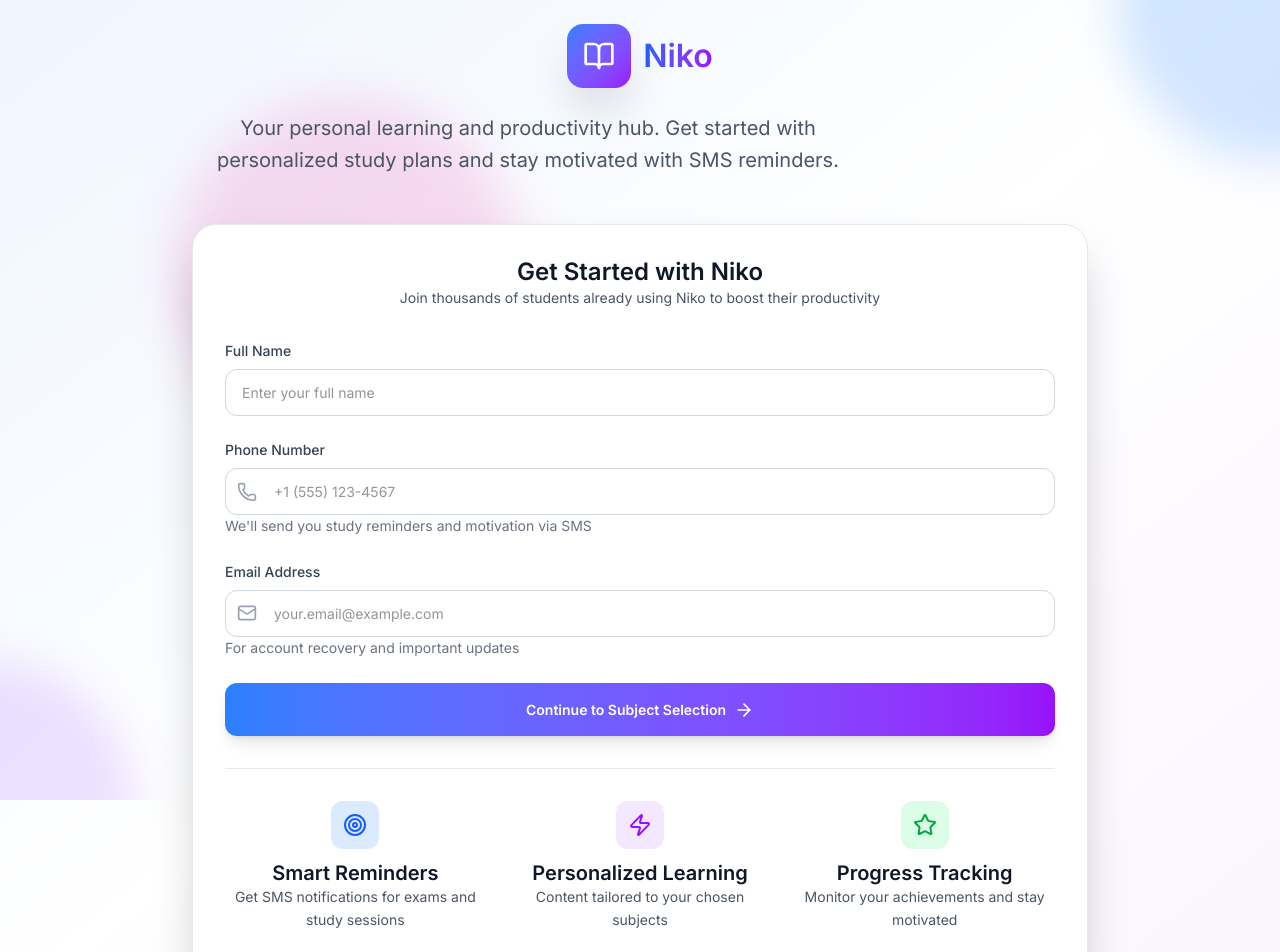
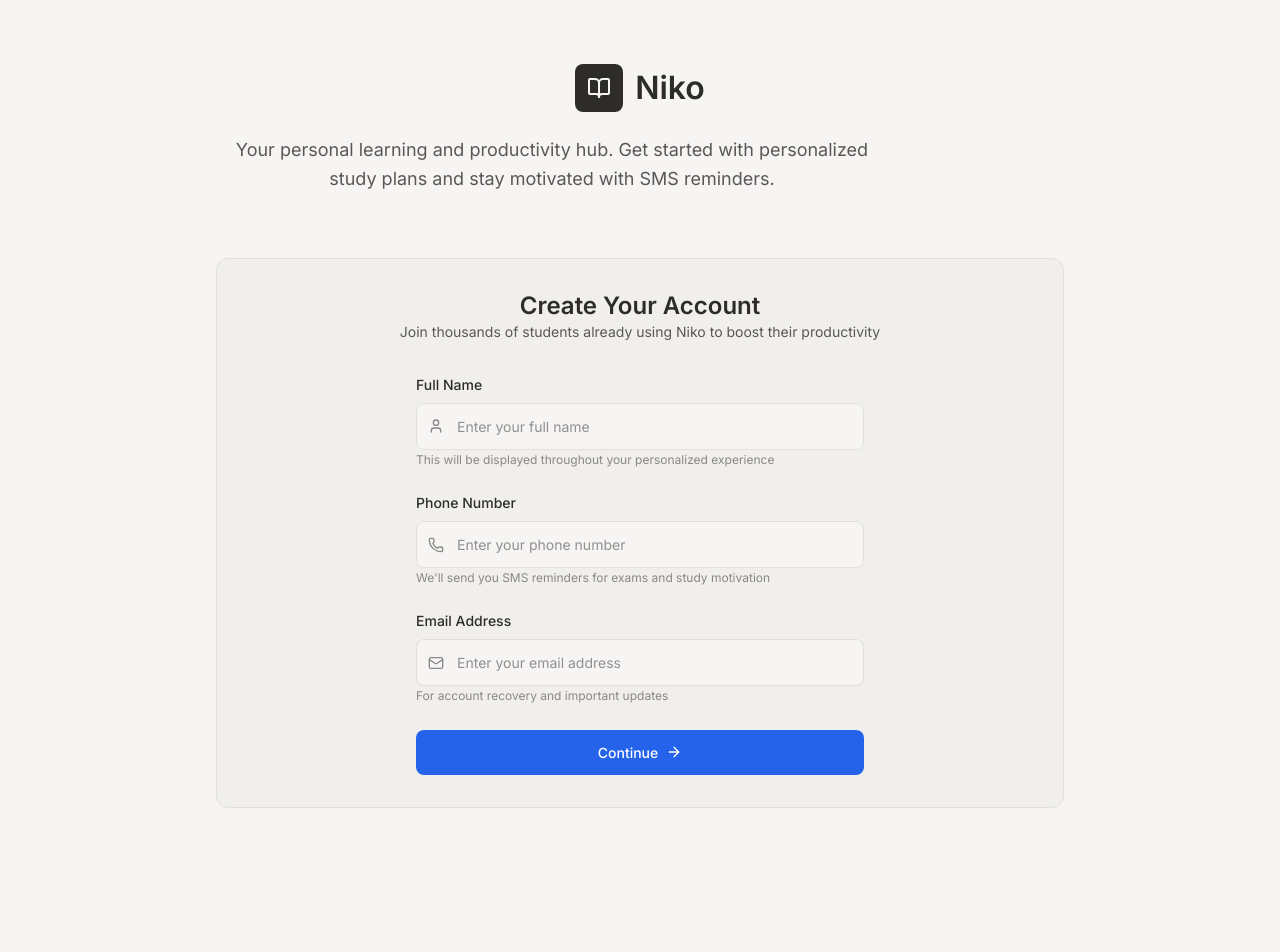
Before and after one commit to rojehrg/Niko, a Next.js app: page / in a window 1280 px wide. Shown: the top 952 px of the page. After the commit the page ends 872 px from the top, so only its background shows below. Built offline with nearby package versions, Linux system fonts and the light colour scheme.

Commit message:
✨ Complete personalized authentication system with expanded subject selection and emoji fixes

```diff
--- a/src/app/(app)/dashboard/page.tsx
+++ b/src/app/(app)/dashboard/page.tsx
@@ -1,6 +1,6 @@
 "use client";
 
-import { useEffect } from "react";
+import { useEffect, useState } from "react";
 import Link from "next/link";
 import { BookOpen, Briefcase, StickyNote, Calendar } from "lucide-react";
 import { useFlashcardStore } from "@/lib/stores/flashcard-store";
@@ -14,6 +14,9 @@ export default function DashboardPage() {
   const { notes, fetchNotes } = useNotesStore();
   const { jobs, fetchJobs } = useJobsStore();
   const { exams, fetchExams } = useExamsStore();
+
+  // Get user data for personalization
+  const [userData, setUserData] = useState<{ name: string; phone: string; email: string } | null>(null);
 
   // Calculate job stats manually since getStats might not exist
   const jobStats = {
@@ -41,18 +44,38 @@ export default function DashboardPage() {
     };
 
     fetchData();
+
+    // Get user data from localStorage
+    const storedUserData = localStorage.getItem('userData');
+    if (storedUserData) {
+      setUserData(JSON.parse(storedUserData));
+    }
   }, [fetchNotes, fetchFlashcards, fetchSets, fetchJobs, fetchExams]);
 
   return (
     <div className="min-h-screen p-6 max-w-7xl mx-auto">
       {/* Modern Header */}
-      <div className="mb-8">
-        <h1 className="text-4xl font-bold text-[var(--foreground)] tracking-tight mb-3">
-          Welcome back, Niko
-        </h1>
-        <p className="text-lg text-[var(--foreground-secondary)] font-medium">
-          Your personal learning and productivity hub
-        </p>
+      <div className="mb-8 flex items-center justify-between">
+        <div>
+          <h1 className="text-4xl font-bold text-[var(--foreground)] tracking-tight mb-3">
+            Welcome back, {userData?.name || 'Niko'}! 👋
+          </h1>
+          <p className="text-lg text-[var(--foreground-secondary)] font-medium">
+            Your personal learning and productivity hub
+          </p>
+        </div>
+
+        <button
+          onClick={() => {
+            localStorage.removeItem('userData');
+            localStorage.removeItem('isAuthenticated');
+            localStorage.removeItem('selectedSubject');
+            window.location.href = '/';
+          }}
+          className="px-4 py-2 text-sm font-medium text-[var(--foreground-secondary)] hover:text-[var(--foreground)] hover:bg-[var(--hover)] rounded-lg transition-all duration-200"
+        >
+          Sign Out
+        </button>
       </div>
 
       {/* Quick Stats Overview */}
--- a/src/app/page.tsx
+++ b/src/app/page.tsx
@@ -2,7 +2,7 @@
 
 import { useState } from "react";
 import { useRouter } from "next/navigation";
-import { Phone, Mail, BookOpen, Target, Zap, Star, ArrowRight, CheckCircle } from "lucide-react";
+import { Phone, Mail, BookOpen, ArrowRight, User } from "lucide-react";
 
 interface SignupData {
   phone: string;
@@ -35,105 +35,133 @@ export default function HomePage() {
   };
 
   const handleSubjectSelect = (subject: string) => {
-    // Store the selected subject and redirect to dashboard
+    // Store the selected subject and user data
     localStorage.setItem('selectedSubject', subject);
     localStorage.setItem('userData', JSON.stringify(signupData));
+    localStorage.setItem('isAuthenticated', 'true');
     router.push('/dashboard');
   };
 
+  const subjects = [
+    { id: 'biology', name: 'Biology', emoji: '🧬🌱🔬🦠🧫🌿🧍' },
+    { id: 'chemistry', name: 'Chemistry', emoji: '⚗️🧪🔥💨🧊🔮💥' },
+    { id: 'physics', name: 'Physics', emoji: '⚡🌌🛰️🌠🔭🪐📡' },
+    { id: 'mathematics', name: 'Mathematics', emoji: '📐➗🔢✖️➕📊📏' },
+    { id: 'computer-science', name: 'Computer Science', emoji: '💻🤖📊📱🖥️🔧👨‍💻' },
+    { id: 'english', name: 'English', emoji: '📚✍️📝📰🖋️📖📜' },
+    { id: 'history', name: 'History', emoji: '📜🏛️🗿⚔️📯🏺⛩️' },
+    { id: 'geography', name: 'Geography', emoji: '🌍🗺️⛰️🌊🏕️🏜️🏝️' },
+    { id: 'economics', name: 'Economics', emoji: '💰📈🏦📉🪙💳🛒' },
+    { id: 'psychology', name: 'Psychology', emoji: '🧠💭🔎📘🤯😌👥' },
+    { id: 'art', name: 'Art', emoji: '🎨🖌️🖼️🖍️✏️🎭🪡' },
+    { id: 'music', name: 'Music', emoji: '🎵🎶🎹🥁🎸🎤🎷' },
+    { id: 'philosophy', name: 'Philosophy', emoji: '🤔📖⚖️💡🗣️🔍🌌' },
+    { id: 'sociology', name: 'Sociology', emoji: '👥🌐🏘️🗣️🤝📊🧑‍🤝‍🧑' },
+    { id: 'political-science', name: 'Political Science', emoji: '🏛️📊🗳️⚖️🌍📢✍️' },
+    { id: 'engineering', name: 'Engineering', emoji: '🛠️🏗️⚙️🔩🔧🧱🚧' },
+    { id: 'medicine', name: 'Medicine', emoji: '⚕️💉🩺🧪🫀🫁💊' },
+    { id: 'law', name: 'Law', emoji: '⚖️📜👩‍⚖️👨‍⚖️🔍🏛️✍️' },
+    { id: 'languages', name: 'Languages', emoji: '🌐🗣️✒️📖📝📚💬' },
+    { id: 'astronomy', name: 'Astronomy', emoji: '🌌🔭🪐⭐🌙☄️🛰️' },
+    { id: 'environmental-science', name: 'Environmental Science', emoji: '🌿🌎♻️🌱💧🌳☀️' },
+    { id: 'anthropology', name: 'Anthropology', emoji: '🗿🌍👣🧑‍🤝‍🧑📜🏺⛏️' },
+    { id: 'literature', name: 'Literature', emoji: '📖🖋️🎭📚📝📜📕' },
+    { id: 'business', name: 'Business', emoji: '💼📊📉📈💳🏦📑' },
+    { id: 'education', name: 'Education', emoji: '🎓📘✏️📚🏫📝📖' },
+    { id: 'sports', name: 'Sports', emoji: '⚽🏀🏋️🎾🏈⚾🥇' }
+
+
+  ];
+
   return (
-    <div className="min-h-screen bg-gradient-to-br from-blue-50 via-white to-purple-50 dark:from-gray-900 dark:via-gray-800 dark:to-gray-900">
-      {/* Background decorative elements */}
-      <div className="absolute inset-0 overflow-hidden">
-        <div className="absolute -top-40 -right-40 w-80 h-80 bg-blue-200 rounded-full mix-blend-multiply filter blur-xl opacity-70 animate-blob"></div>
-        <div className="absolute -bottom-40 -left-40 w-80 h-80 bg-purple-200 rounded-full mix-blend-multiply filter blur-xl opacity-70 animate-blob animation-delay-2000"></div>
-        <div className="absolute top-40 left-40 w-80 h-80 bg-pink-200 rounded-full mix-blend-multiply filter blur-xl opacity-70 animate-blob animation-delay-4000"></div>
+    <div className="min-h-screen bg-[var(--background)]">
+      <div className="max-w-4xl mx-auto px-6 py-16">
+        {/* Header */}
+        <div className="text-center mb-16">
+          <div className="inline-flex items-center gap-3 mb-6">
+            <div className="w-12 h-12 bg-[var(--foreground)] rounded-lg flex items-center justify-center">
+              <BookOpen className="w-6 h-6 text-[var(--background)]" />
             </div>
-
-      <div className="relative z-10 min-h-screen flex items-center justify-center p-6">
-        <div className="w-full max-w-4xl">
-          {/* Header */}
-          <div className="text-center mb-12">
-            <div className="inline-flex items-center gap-3 mb-6">
-              <div className="w-16 h-16 bg-gradient-to-br from-blue-500 to-purple-600 rounded-2xl flex items-center justify-center shadow-2xl">
-                <BookOpen className="w-8 h-8 text-white" />
-              </div>
-              <h1 className="text-5xl font-bold bg-gradient-to-r from-blue-600 to-purple-600 bg-clip-text text-transparent">
+            <h1 className="text-4xl font-bold text-[var(--foreground)]">
               Niko
             </h1>
           </div>
-            <p className="text-xl text-gray-600 dark:text-gray-300 max-w-2xl mx-auto">
+          <p className="text-lg text-[var(--foreground-secondary)] max-w-2xl mx-auto">
             Your personal learning and productivity hub. Get started with personalized study plans and stay motivated with SMS reminders.
           </p>
         </div>
 
         {/* Main Content */}
-          <div className="bg-white dark:bg-gray-800 rounded-3xl shadow-2xl border border-gray-200 dark:border-gray-700 overflow-hidden">
+        <div className="bg-[var(--background-secondary)] rounded-xl border border-[var(--border)] overflow-hidden">
           {step === 'signup' ? (
             /* Signup Form */
             <div className="p-8">
               <div className="text-center mb-8">
-                  <h2 className="text-3xl font-bold text-gray-900 dark:text-white mb-3">
-                    Get Started with Niko
+                <h2 className="text-2xl font-semibold text-[var(--foreground)] mb-2">
+                  Create Your Account
                 </h2>
-                  <p className="text-gray-600 dark:text-gray-300">
+                <p className="text-[var(--foreground-secondary)]">
                   Join thousands of students already using Niko to boost their productivity
                 </p>
               </div>
 
-                <form onSubmit={handleSignup} className="space-y-6">
+              <form onSubmit={handleSignup} className="space-y-6 max-w-md mx-auto">
                 <div>
-                    <label className="block text-sm font-medium text-gray-700 dark:text-gray-300 mb-2">
+                  <label className="block text-sm font-medium text-[var(--foreground)] mb-2">
                     Full Name
                   </label>
                   <div className="relative">
+                    <User className="absolute left-3 top-1/2 transform -translate-y-1/2 h-4 w-4 text-[var(--foreground-tertiary)]" />
                     <input
                       type="text"
                       value={signupData.name}
                       onChange={(e) => setSignupData({...signupData, name: e.target.value})}
-                        className="w-full px-4 py-3 border border-gray-300 dark:border-gray-600 rounded-xl focus:ring-2 focus:ring-blue-500 focus:border-transparent dark:bg-gray-700 dark:text-white transition-all duration-200"
+                      className="w-full pl-10 pr-4 py-3 border border-[var(--border)] rounded-lg focus:ring-2 focus:ring-[var(--primary)] focus:border-transparent bg-[var(--background)] text-[var(--foreground)] transition-all duration-200"
                       placeholder="Enter your full name"
                       required
                     />
                   </div>
+                  <p className="text-xs text-[var(--foreground-tertiary)] mt-1">
+                    This will be displayed throughout your personalized experience
+                  </p>
                 </div>
 
                 <div>
-                    <label className="block text-sm font-medium text-gray-700 dark:text-gray-300 mb-2">
+                  <label className="block text-sm font-medium text-[var(--foreground)] mb-2">
                     Phone Number
                   </label>
                   <div className="relative">
-                      <Phone className="absolute left-3 top-1/2 transform -translate-y-1/2 w-5 h-5 text-gray-400" />
+                    <Phone className="absolute left-3 top-1/2 transform -translate-y-1/2 h-4 w-4 text-[var(--foreground-tertiary)]" />
                     <input
                       type="tel"
                       value={signupData.phone}
                       onChange={(e) => setSignupData({...signupData, phone: e.target.value})}
-                        className="w-full pl-12 pr-4 py-3 border border-gray-300 dark:border-gray-600 rounded-xl focus:ring-2 focus:ring-blue-500 focus:border-transparent dark:bg-gray-700 dark:text-white transition-all duration-200"
-                        placeholder="+1 (555) 123-4567"
+                      className="w-full pl-10 pr-4 py-3 border border-[var(--border)] rounded-lg focus:ring-2 focus:ring-[var(--primary)] focus:border-transparent bg-[var(--background)] text-[var(--foreground)] transition-all duration-200"
+                      placeholder="Enter your phone number"
                       required
                     />
                   </div>
-                    <p className="text-sm text-gray-500 dark:text-gray-400 mt-1">
-                      We'll send you study reminders and motivation via SMS
+                  <p className="text-xs text-[var(--foreground-tertiary)] mt-1">
+                    We'll send you SMS reminders for exams and study motivation
                   </p>
                 </div>
 
                 <div>
-                    <label className="block text-sm font-medium text-gray-700 dark:text-gray-300 mb-2">
+                  <label className="block text-sm font-medium text-[var(--foreground)] mb-2">
                     Email Address
                   </label>
                   <div className="relative">
-                      <Mail className="absolute left-3 top-1/2 transform -translate-y-1/2 w-5 h-5 text-gray-400" />
+                    <Mail className="absolute left-3 top-1/2 transform -translate-y-1/2 h-4 w-4 text-[var(--foreground-tertiary)]" />
                     <input
                       type="email"
                       value={signupData.email}
                       onChange={(e) => setSignupData({...signupData, email: e.target.value})}
-                        className="w-full pl-12 pr-4 py-3 border border-gray-300 dark:border-gray-600 rounded-xl focus:ring-2 focus:ring-blue-500 focus:border-transparent dark:bg-gray-700 dark:text-white transition-all duration-200"
-                        placeholder="your.email@example.com"
+                      className="w-full pl-10 pr-4 py-3 border border-[var(--border)] rounded-lg focus:ring-2 focus:ring-[var(--primary)] focus:border-transparent bg-[var(--background)] text-[var(--foreground)] transition-all duration-200"
+                      placeholder="Enter your email address"
                       required
                     />
                   </div>
-                    <p className="text-sm text-gray-500 dark:text-gray-400 mt-1">
+                  <p className="text-xs text-[var(--foreground-tertiary)] mt-1">
                     For account recovery and important updates
                   </p>
                 </div>
@@ -141,121 +169,58 @@ export default function HomePage() {
                 <button
                   type="submit"
                   disabled={isLoading}
-                    className="w-full bg-gradient-to-r from-blue-500 to-purple-600 hover:from-blue-600 hover:to-purple-700 text-white font-semibold py-4 px-6 rounded-xl transition-all duration-200 transform hover:scale-105 shadow-lg hover:shadow-xl disabled:opacity-50 disabled:cursor-not-allowed disabled:transform-none"
+                  className="w-full bg-[var(--primary)] hover:bg-[var(--primary-hover)] text-white py-3 px-6 rounded-lg font-medium transition-all duration-200 disabled:opacity-50 disabled:cursor-not-allowed flex items-center justify-center gap-2"
                 >
                   {isLoading ? (
-                      <div className="flex items-center justify-center gap-2">
-                        <div className="animate-spin rounded-full h-5 w-5 border-b-2 border-white"></div>
-                        <span>Setting up your account...</span>
-                      </div>
+                    <>
+                      <div className="w-4 h-4 border-2 border-white border-t-transparent rounded-full animate-spin"></div>
+                      Creating account...
+                    </>
                   ) : (
-                      <div className="flex items-center justify-center gap-2">
-                        <span>Continue to Subject Selection</span>
-                        <ArrowRight className="w-5 h-5" />
-                      </div>
+                    <>
+                      Continue
+                      <ArrowRight className="w-4 h-4" />
+                    </>
                   )}
                 </button>
               </form>
-
-                {/* Features */}
-                <div className="mt-8 pt-8 border-t border-gray-200 dark:border-gray-700">
-                  <div className="grid grid-cols-1 md:grid-cols-3 gap-6">
-                    <div className="text-center">
-                      <div className="w-12 h-12 bg-blue-100 dark:bg-blue-900/30 rounded-xl flex items-center justify-center mx-auto mb-3">
-                        <Target className="w-6 h-6 text-blue-600" />
-                      </div>
-                      <h3 className="font-semibold text-gray-900 dark:text-white mb-1">Smart Reminders</h3>
-                      <p className="text-sm text-gray-600 dark:text-gray-400">Get SMS notifications for exams and study sessions</p>
-                    </div>
-                    <div className="text-center">
-                      <div className="w-12 h-12 bg-purple-100 dark:bg-purple-900/30 rounded-xl flex items-center justify-center mx-auto mb-3">
-                        <Zap className="w-6 h-6 text-purple-600" />
-                      </div>
-                      <h3 className="font-semibold text-gray-900 dark:text-white mb-1">Personalized Learning</h3>
-                      <p className="text-sm text-gray-600 dark:text-gray-400">Content tailored to your chosen subjects</p>
-                    </div>
-                    <div className="text-center">
-                      <div className="w-12 h-12 bg-green-100 dark:bg-green-900/30 rounded-xl flex items-center justify-center mx-auto mb-3">
-                        <Star className="w-6 h-6 text-green-600" />
-                      </div>
-                      <h3 className="font-semibold text-gray-900 dark:text-white mb-1">Progress Tracking</h3>
-                      <p className="text-sm text-gray-600 dark:text-gray-400">Monitor your achievements and stay motivated</p>
-                    </div>
-                  </div>
-                </div>
             </div>
           ) : (
             /* Subject Selection */
             <div className="p-8">
               <div className="text-center mb-8">
-                  <h2 className="text-3xl font-bold text-gray-900 dark:text-white mb-3">
-                    What are you studying?
+                <h2 className="text-2xl font-semibold text-[var(--foreground)] mb-2">
+                  Welcome, {signupData.name}! 👋
                 </h2>
-                  <p className="text-gray-600 dark:text-gray-300">
-                    Choose your subjects to personalize your learning experience
+                <p className="text-[var(--foreground-secondary)]">
+                  Choose your primary subject to personalize your learning experience
                 </p>
               </div>
 
-                <div className="grid grid-cols-2 md:grid-cols-3 gap-4 mb-8">
-                  {[
-                    { id: 'computer-science', name: 'Computer Science', emoji: '💻', color: 'blue' },
-                    { id: 'biology', name: 'Biology', emoji: '🧬', color: 'green' },
-                    { id: 'chemistry', name: 'Chemistry', emoji: '⚗️', color: 'purple' },
-                    { id: 'physics', name: 'Physics', emoji: '⚡', color: 'yellow' },
-                    { id: 'mathematics', name: 'Mathematics', emoji: '📐', color: 'red' },
-                    { id: 'english', name: 'English', emoji: '📚', color: 'indigo' },
-                    { id: 'history', name: 'History', emoji: '🏛️', color: 'orange' },
-                    { id: 'psychology', name: 'Psychology', emoji: '🧠', color: 'pink' },
-                    { id: 'economics', name: 'Economics', emoji: '💰', color: 'emerald' }
-                  ].map((subject) => (
+              <div className="grid grid-cols-2 md:grid-cols-3 gap-4 max-w-2xl mx-auto">
+                {subjects.map((subject) => (
                   <button
                     key={subject.id}
                     onClick={() => handleSubjectSelect(subject.id)}
-                      className="p-4 border-2 border-gray-200 dark:border-gray-600 rounded-xl hover:border-blue-500 hover:shadow-lg transition-all duration-200 text-center group hover:scale-105"
+                    className="p-4 border border-[var(--border)] rounded-lg hover:border-[var(--primary)] hover:bg-[var(--hover)] transition-all duration-200 text-center group"
                   >
-                      <div className="text-4xl mb-2">{subject.emoji}</div>
-                      <div className="font-medium text-gray-900 dark:text-white group-hover:text-blue-600 transition-colors">
+                    <div className="text-3xl mb-2">
+                      {subject.emoji.split('').map((emoji, index) => (
+                        <span key={index} className="inline-block">
+                          {emoji}
+                        </span>
+                      ))}
+                    </div>
+                    <div className="text-sm font-medium text-[var(--foreground)] group-hover:text-[var(--primary)]">
                       {subject.name}
                     </div>
                   </button>
                 ))}
-                </div>
-
-                <div className="text-center">
-                  <p className="text-sm text-gray-500 dark:text-gray-400 mb-4">
-                    Don't see your subject? You can add more later in your dashboard.
-                  </p>
-                  <button
-                    onClick={() => handleSubjectSelect('general')}
-                    className="inline-flex items-center gap-2 text-blue-600 hover:text-blue-700 font-medium"
-                  >
-                    <span>Skip for now</span>
-                    <ArrowRight className="w-4 h-4" />
-                  </button>
               </div>
             </div>
           )}
         </div>
       </div>
     </div>
-
-      <style jsx>{`
-        @keyframes blob {
-          0% { transform: translate(0px, 0px) scale(1); }
-          33% { transform: translate(30px, -50px) scale(1.1); }
-          66% { transform: translate(-20px, 20px) scale(0.9); }
-          100% { transform: translate(0px, 0px) scale(1); }
-        }
-        .animate-blob {
-          animation: blob 7s infinite;
-        }
-        .animation-delay-2000 {
-          animation-delay: 2s;
-        }
-        .animation-delay-4000 {
-          animation-delay: 4s;
-        }
-      `}</style>
-    </div>
   );
 }
```
Also changed, not shown: src/lib/contexts/auth-context.tsx (added, +85 -0 lines). Lines whose indentation alone changed are shown as unchanged.
